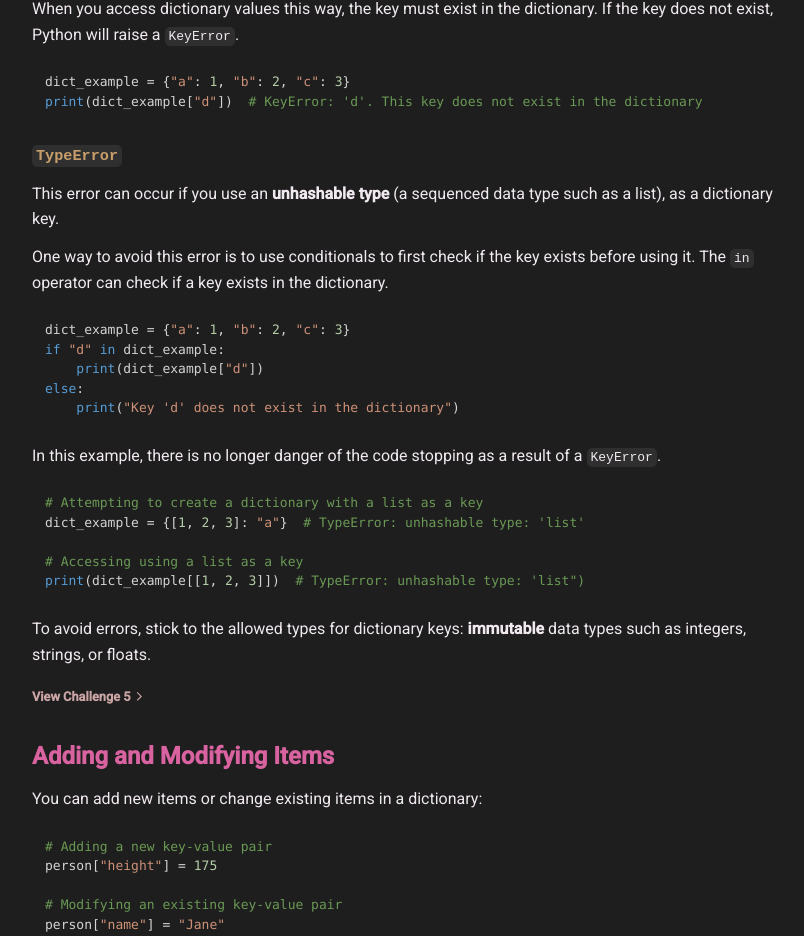
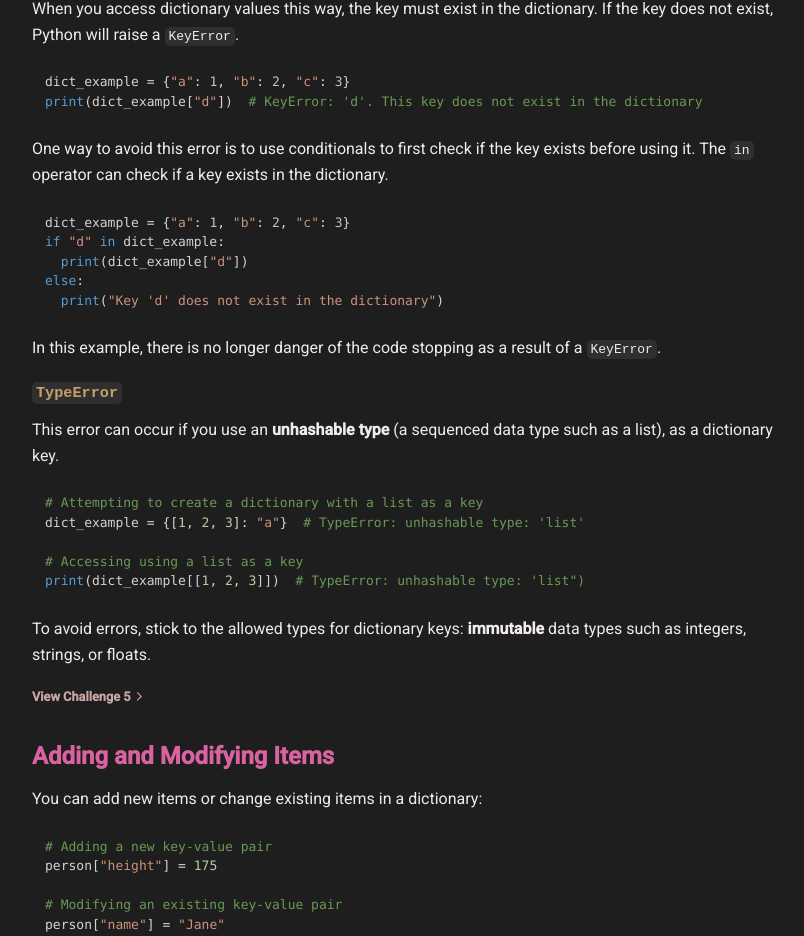
Before and after one commit to lawrluor/code-with-the-pros, a React (Create React App) app: page /dictionaries in a window 1280 px wide. Shown: the part 2794-3730 px from the top of the page, without its empty margins (228-1032 px from the left). Built offline with nearby package versions, Linux system fonts and the light colour scheme.

Commit message:
fix to dicts chapter in python

```diff
--- a/src/pages/Python/09Dictionaries.jsx
+++ b/src/pages/Python/09Dictionaries.jsx
@@ -147,10 +147,7 @@ print(dict_example[0])`} />
         <CodeBlock language={"python"} codeString={`dict_example = {"a": 1, "b": 2, "c": 3}
 print(dict_example["d"])  # KeyError: 'd'. This key does not exist in the dictionary`} />
 
-        <h3><code className="inline">TypeError</code></h3>
-        <p>This error can occur if you use an <strong>unhashable type</strong> (a sequenced data type such as a list), as a dictionary key.</p>
         <p>One way to avoid this error is to use conditionals to first check if the key exists before using it. The <code className="inline">in</code> operator can check if a key exists in the dictionary.</p>
-
         <CodeBlock language={"python"} codeString={`dict_example = {"a": 1, "b": 2, "c": 3}
 if "d" in dict_example:
   print(dict_example["d"])
@@ -158,6 +155,8 @@ else:
   print("Key 'd' does not exist in the dictionary")`} />
         <p>In this example, there is no longer danger of the code stopping as a result of a <code className="inline">KeyError</code>.</p>
 
+        <h3><code className="inline">TypeError</code></h3>
+        <p>This error can occur if you use an <strong>unhashable type</strong> (a sequenced data type such as a list), as a dictionary key.</p>
         <CodeBlock language={"python"} codeString={`# Attempting to create a dictionary with a list as a key
 dict_example = {[1, 2, 3]: "a"}  # TypeError: unhashable type: 'list'
 
```
Lines whose indentation alone changed are shown as unchanged.
